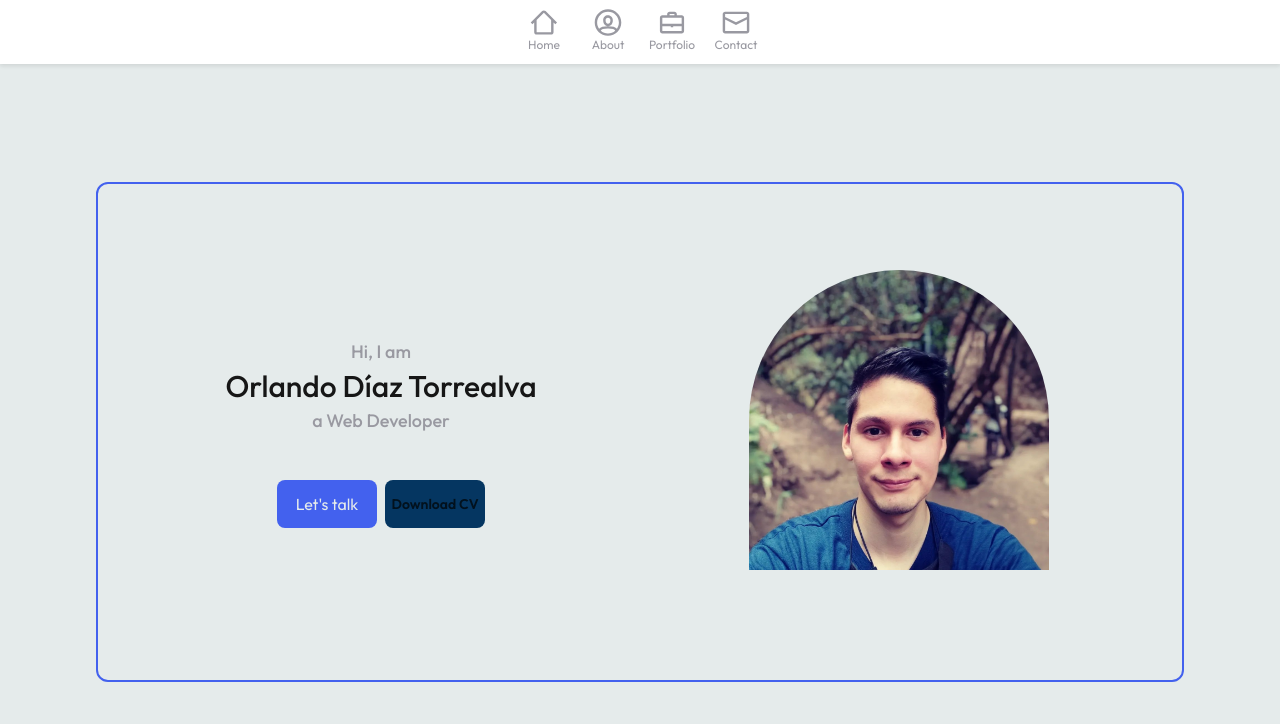
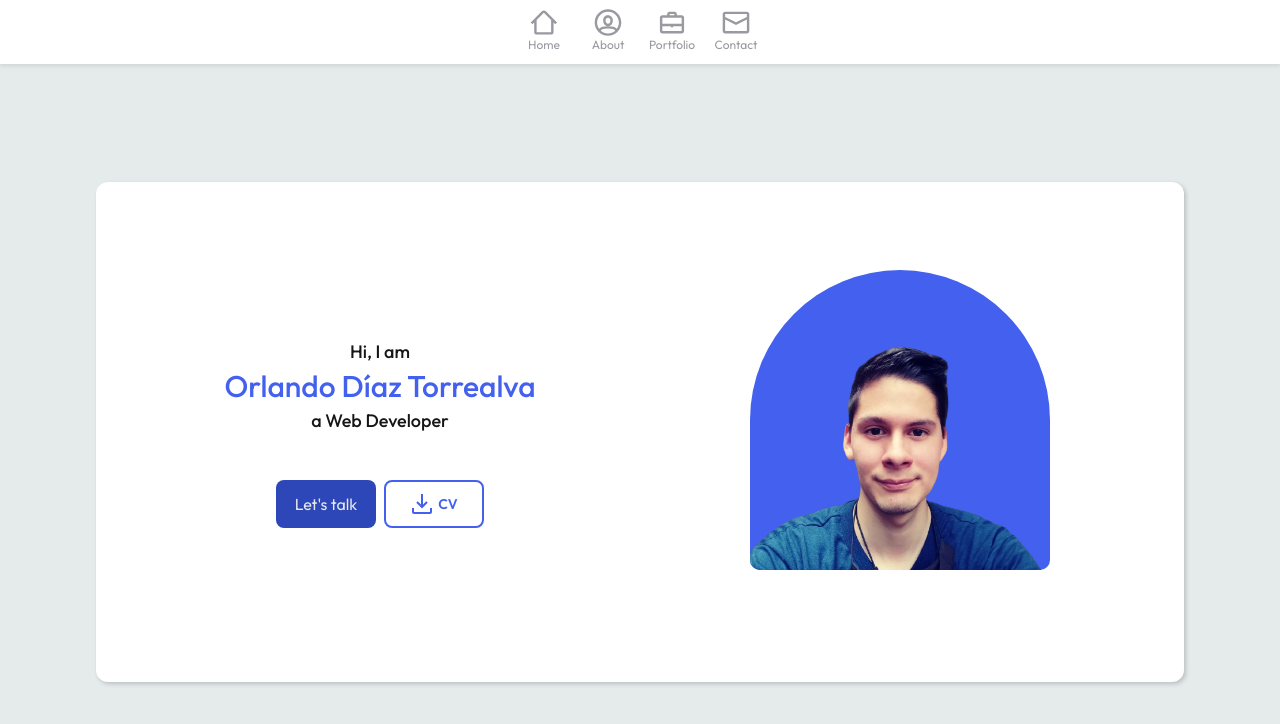
Before and after one commit to thomasjodt/thomasjodt.github.io, a React (Vite) app: page /#/ in a window 1280 px wide. Shown: the top 724 px of the page. Built offline with nearby package versions, Linux system fonts and the light colour scheme.

Commit message:
[STYLE] Changed the styles in the homepage with light theme.

```diff
--- a/src/pages/Home.jsx
+++ b/src/pages/Home.jsx
@@ -1,15 +1,15 @@
 import { Link } from 'react-router-dom'
+
+import { ReactComponent as DownloadIcon } from '../assets/icons/download.svg'
+import { MainContainer } from '../components/MainContainer'
 import '../styles/Home.scss'
-import { MainContainer } from '../components/MainContainer'
 
 export const Home = () => {
   return (
     <MainContainer home='home__container'>
-      <img
-        className='home__image'
-        src='/images/me.jpg'
-        alt='Picture of me'
-      />
+      <div className='home__image'>
+        <img src='/images/Profile_bgless.png' alt='Profile picture' />
+      </div>
       <article className='home__info'>
         <p className='home__caption'>Hi, I am</p>
         <h1 className='home__title'>Orlando Díaz Torrealva</h1>
@@ -18,7 +18,7 @@ export const Home = () => {
       <section className='buttons__container'>
         <Link
           className='primary__button button'
-          to='/about-me'
+          to='/about'
         >
           Let's talk
         </Link>
@@ -26,7 +26,7 @@ export const Home = () => {
           href='https://drive.google.com/u/0/uc?id=1n9uUaOPHdaJB5HsbSWBqIHUikVx5kEuE&export=download'
           className='second__button button'
         >
-          Download CV
+          <DownloadIcon /> <span>CV</span>
         </a>
       </section>
     </MainContainer>
--- a/src/styles/Home.scss
+++ b/src/styles/Home.scss
@@ -3,9 +3,14 @@
 .home__image {
   width: 75%;
   max-width: 300px;
-  object-fit: contain;
   margin-bottom: 24px;
-  border-radius: 50% 50% 0 0;
+  border-radius: 50% 50% 10px 10px;
+  overflow: hidden;
+  background-color: $primary-color;
+
+  & img {
+    object-fit: contain;
+  }
 }
 .home__info {
   margin-bottom: 32px;
@@ -15,13 +20,13 @@
 .home__description {
   font-weight: 500;
   font-size: 1.8rem;
-  color: $gray;
+  color: $black;
 }
 .home__title {
   font-size: 3rem;
   font-weight: 500;
   margin: 4px;
-  color: $black;
+  color: $primary-color;
 }
 .buttons__container {
   gap: 8px;
@@ -40,20 +45,38 @@
 }
 .primary__button {
   color: $white;
-  background-color: $primary-color;
+  background-color: hsl(229, 60%, 45%);
+
+  &:hover {
+    background-color: $primary-color;
+  }
 }
 .second__button {
   font-weight: 600;
   line-height: 48px;
   font-size: 1.4rem;
-  color: $blue-inactive;
-  background-color: $blue-active;
-}
-.primary__button:hover,
-.second__button:hover {
-  color: $primary-color;
-  border-color: $white;
-  background-color: $white;
+  border: 2px solid $primary-color;
+
+  display: flex;
+  align-items: center;
+  justify-content: center;
+  gap: 4px;
+
+  &:hover {
+    background-color: $primary-color;
+
+    & span,
+    & svg {
+      color: $white;
+      fill: $white;
+    }
+  }
+
+  & span,
+  & svg {
+    fill: $primary-color;
+    color: $primary-color;
+  }
 }
 
 @media screen and (min-width: 700px) {
--- a/src/styles/MainContainer.scss
+++ b/src/styles/MainContainer.scss
@@ -7,7 +7,9 @@
   min-width: 272px;
   max-width: 1200px;
   border-radius: 12px;
-  border: 2px solid $primary-color;
+
+  background-color: white;
+  box-shadow: 2px 2px 4px rgba($black, 0.2);
 
   display: flex;
   align-items: center;
```
Also changed, not shown: public/images/Profile_bgless.png (added), public/images/me.jpg (deleted).
